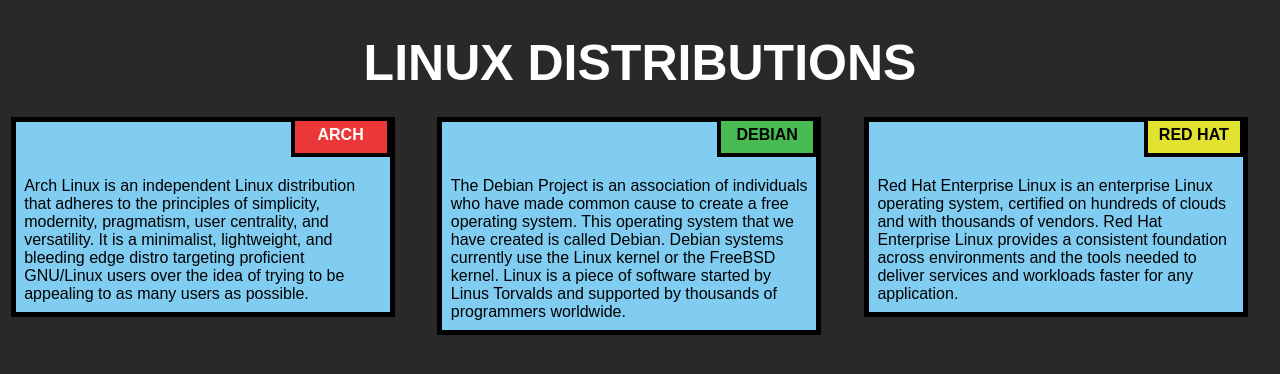
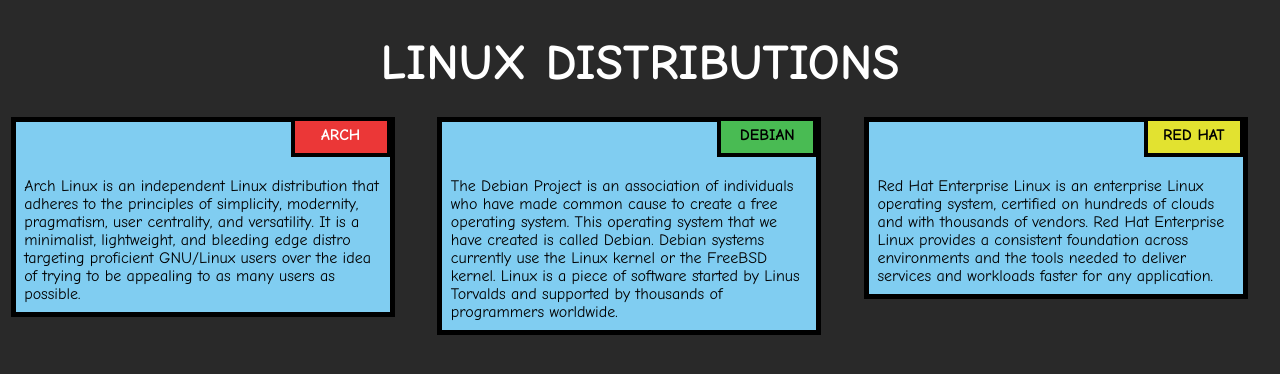
Before and after one commit to amitskr/Experiments, a plain HTML site: page index.html in a window 1280 px wide. Drawn offline with Linux system fonts and the light colour scheme.

Commit message:
Update style.css

```diff
--- a/CSS/style.css
+++ b/CSS/style.css
@@ -5,7 +5,7 @@
   body{
       margin: 0;
       padding: 0;
-    font-family: "Arial", cursive, sans-serif;
+    font-family: "Comic Sans MS", cursive, sans-serif;
     background-color: #292929;
   }
 
```
